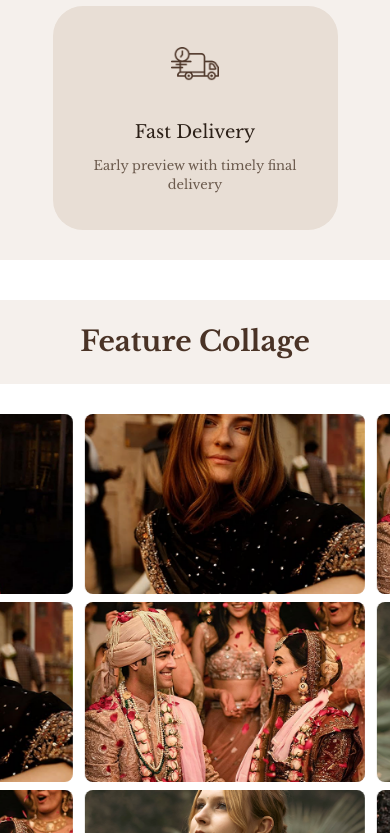
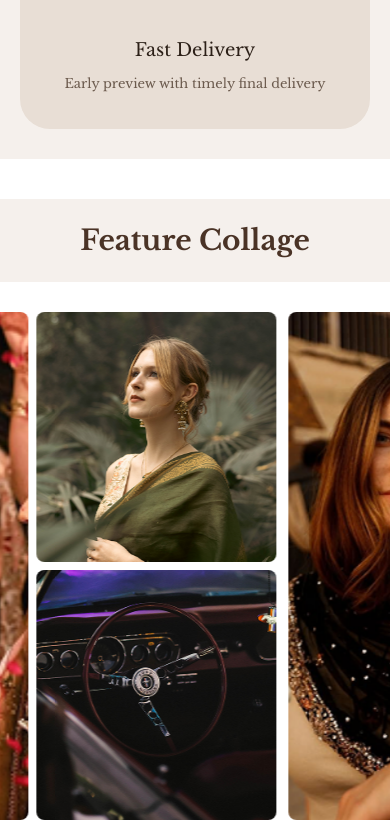
Before and after one commit to techfluxsolutions/PhotoGrapher_User_Website, a React (Create React App) app: page /landingPage in a window 390 px wide. Shown: the part 6029-6862 px from the top of the page. Built offline with nearby package versions, Linux system fonts and the light colour scheme.

Commit message:
responsive

```diff
--- a/src/Pages/LandingPage/FeatureCollageSection/FeatureCollageSection.css
+++ b/src/Pages/LandingPage/FeatureCollageSection/FeatureCollageSection.css
@@ -128,7 +128,7 @@
     }
 
     .feature-collage-grid {
-        grid-template-columns: repeat(4, 160px);
+        grid-template-columns: repeat(4, 280px);
         grid-template-rows: repeat(2, 280px);
         gap: 12px;
     }
@@ -149,8 +149,8 @@
     }
 
     .feature-collage-grid {
-        grid-template-columns: repeat(4, 140px);
-        grid-template-rows: repeat(2, 240px);
+        grid-template-columns: repeat(4, 250px);
+        grid-template-rows: repeat(2, 250px);
         gap: 10px;
     }
 
@@ -175,24 +175,9 @@
     }
 
     .feature-collage-grid {
-        grid-template-columns: repeat(2, 150px);
-        grid-template-rows: repeat(3, 200px);
+        grid-template-columns: repeat(4, 250px);
+        grid-template-rows: repeat(2, 250px);
         gap: 10px;
-    }
-
-    /* Adjust grid positions for mobile 2-column layout */
-    .large-left,
-    .large-center {
-        grid-column: span 1;
-        grid-row: span 1;
-    }
-
-    .small-top-right,
-    .small-bottom-right,
-    .small-top-far-right,
-    .small-bottom-far-right {
-        grid-column: span 1;
-        grid-row: span 1;
     }
 
     .feature-collage-track {
@@ -207,20 +192,10 @@
     }
 
     .feature-collage-grid {
-        grid-template-columns: 1fr;
-        grid-template-rows: repeat(6, 180px);
+        grid-template-columns: repeat(4, 240px);
+        grid-template-rows: repeat(2, 250px);
         gap: 8px;
-        width: 280px;
-    }
-
-    .large-left,
-    .large-center,
-    .small-top-right,
-    .small-bottom-right,
-    .small-top-far-right,
-    .small-bottom-far-right {
-        grid-column: 1 / 2;
-        grid-row: span 1;
+        width: auto;
     }
 
     .feature-collage-track {
--- a/src/Pages/LandingPage/TestimonialsSection/TestimonialsSection.css
+++ b/src/Pages/LandingPage/TestimonialsSection/TestimonialsSection.css
@@ -199,9 +199,10 @@
 
 @media (max-width: 768px) {
     .testimonials-section {
+        display: flex;
         flex-direction: column;
         min-height: auto;
-        padding-bottom: 10px;
+        padding-bottom: 30px;
     }
 
     .testimonials-sidebar {
@@ -225,13 +226,18 @@
         right: auto;
         top: auto;
         transform: none;
-        padding: 25px 15px 40px 15px;
+        padding: 20px 20px 30px 20px;
+        width: 100%;
+        display: flex;
+        justify-content: center;
     }
 
     .testimonials-grid {
-        grid-template-columns: 1fr;
-        gap: 15px;
-        max-width: 100%;
+        display: flex;
+        flex-direction: column;
+        align-items: center;
+        width: 100%;
+        max-width: 500px;
         padding-top: 20px;
         padding-bottom: 20px;
     }
--- a/src/Pages/LandingPage/WhyChooseSection/WhyChooseSection.css
+++ b/src/Pages/LandingPage/WhyChooseSection/WhyChooseSection.css
@@ -157,6 +157,8 @@
 
 @media (max-width: 768px) {
     .why-choose-section {
+        display: flex;
+        /* Added to support flex-direction */
         flex-direction: column;
     }
 
@@ -187,6 +189,8 @@
     .features-grid {
         grid-template-columns: 1fr;
         gap: 20px;
+        width: 100%;
+        /* Changed from 75% default */
         max-width: 500px;
     }
 }
@@ -197,7 +201,8 @@
     }
 
     .why-choose-content {
-        padding: 30px 5px;
+        padding: 30px 20px;
+        /* Increased side padding slightly for better look */
     }
 
     .feature-card {
```
